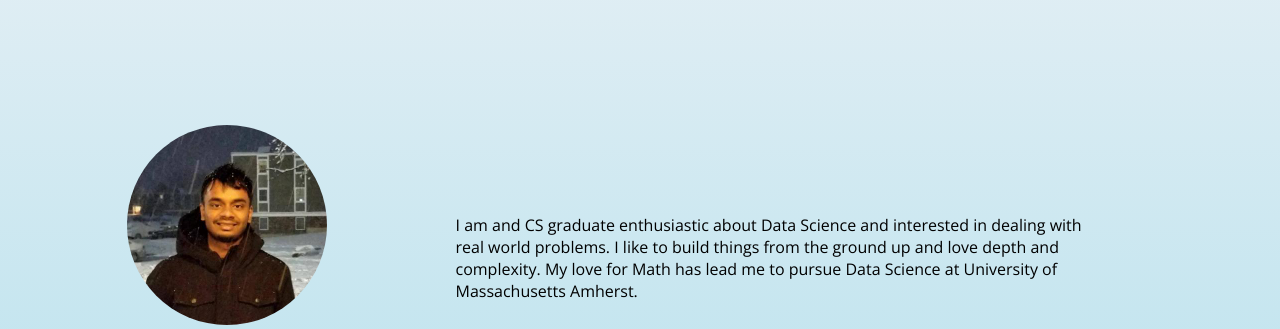
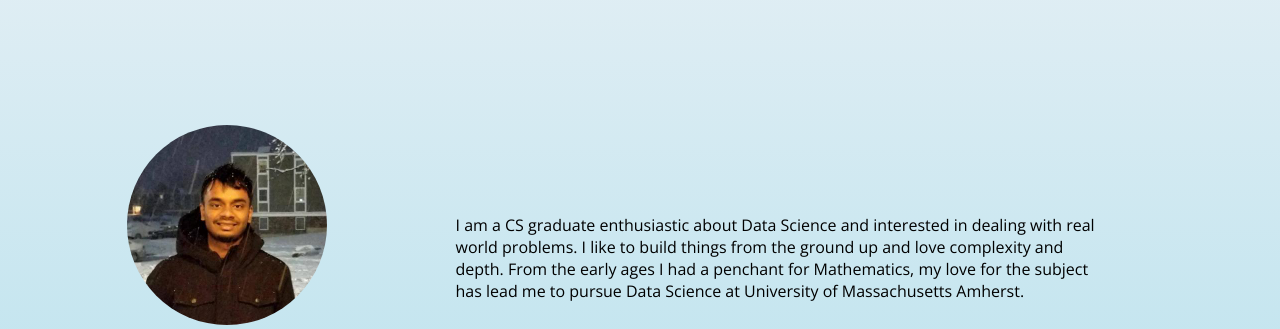
Before and after one commit to abhinavshaw1993/abhinavshaw1993.github.io, a plain HTML site: page index.html in a window 1280 px wide. Shown: the part 112-441 px from the top of the page. Drawn offline with nearby package versions, Linux system fonts and the light colour scheme.

Commit message:
Some fixes.

```diff
--- a/index.html
+++ b/index.html
@@ -19,10 +19,11 @@
 
     <div class="right">
       <p class="bio">
-        I am and CS graduate enthusiastic about Data Science and interested in
+        I am a CS graduate enthusiastic about Data Science and interested in
         dealing with real world problems. I like to build things from the ground
-        up and love depth and complexity. My love for Math has lead me to pursue
-        Data Science at University of Massachusetts Amherst.
+        up and love complexity and depth. From the early ages I had a penchant for
+        Mathematics, my love for the subject has lead me to pursue Data Science
+        at University of Massachusetts Amherst.
       </p>
       <div class="list-div">
       <ul class="social-links">
```
